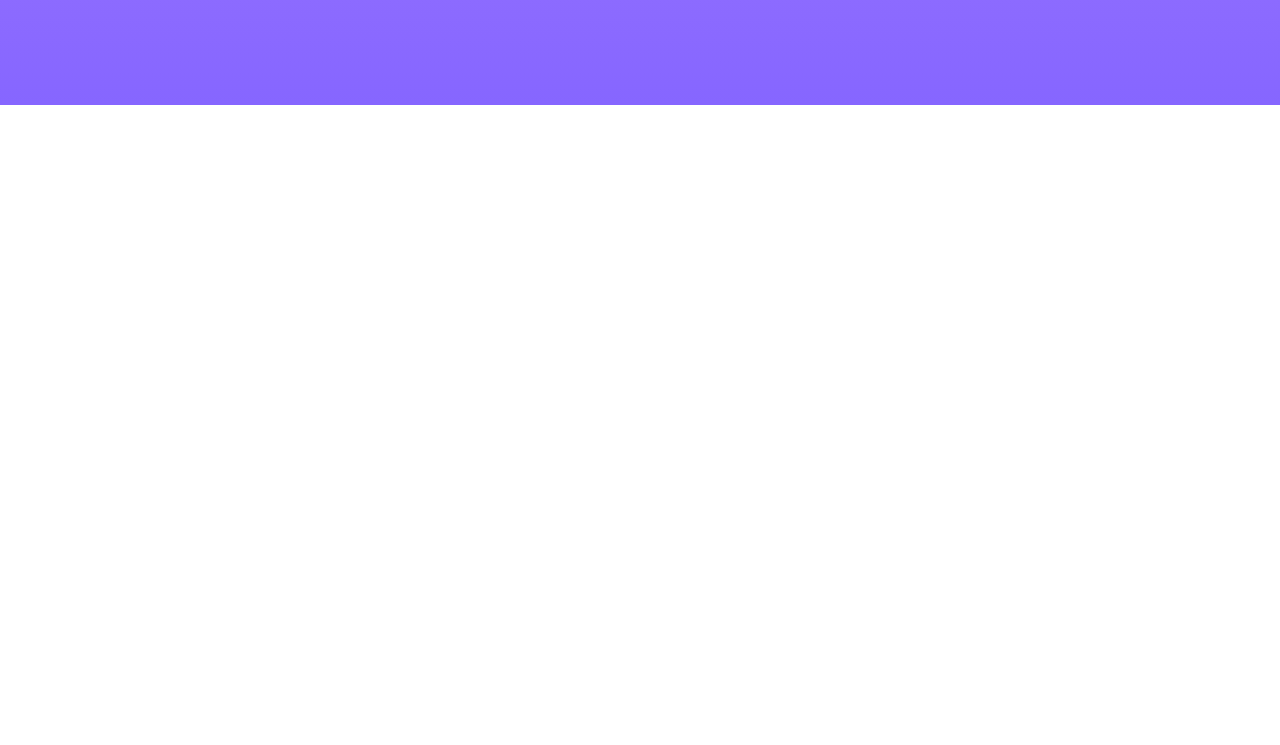
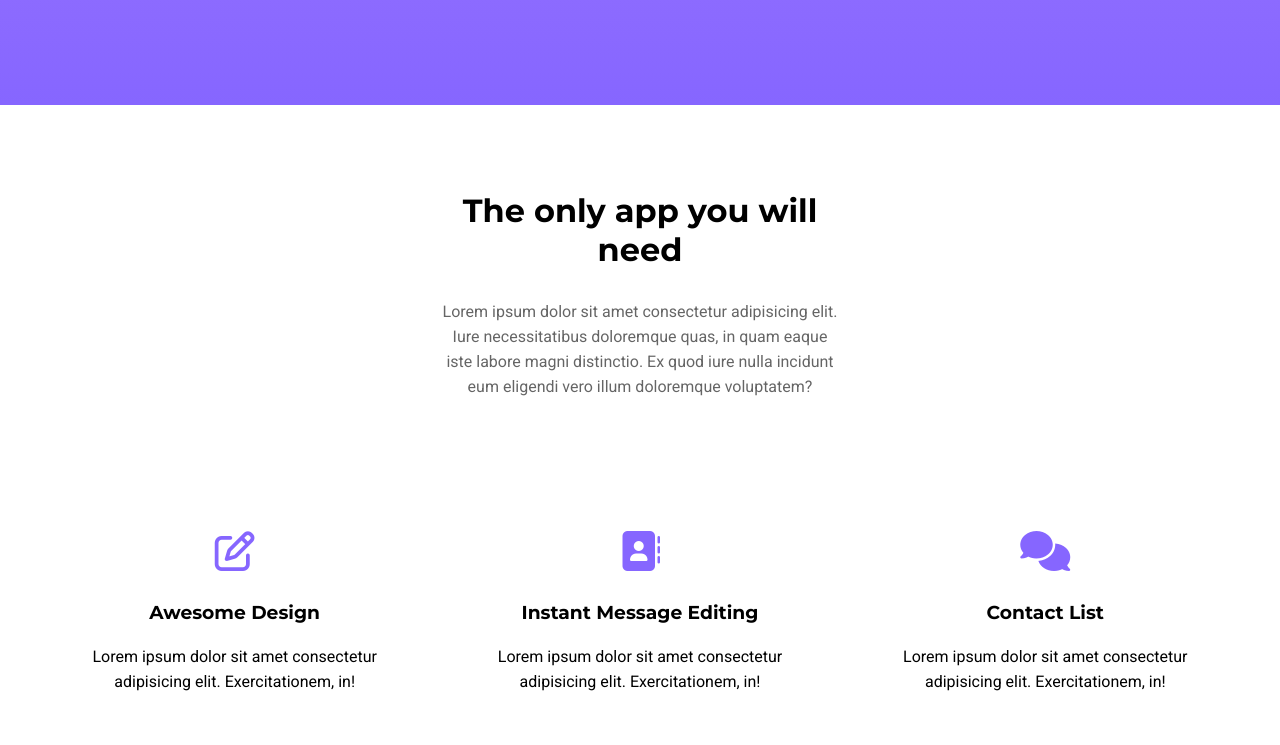
Before and after one commit to ibrahimrehman1/landing-page-3, a plain HTML site: page index.html in a window 1280 px wide. Shown: the part 595-1340 px from the top of the page. Before the commit the page ends 800 px from the top, so only its background shows below. Drawn offline with Linux system fonts and the light colour scheme.

Commit message:
Added About Section

```diff
--- /dev/null
+++ b/app.js
@@ -0,0 +1,13 @@
+window.addEventListener("scroll", (e)=>{
+    let nav = document.querySelector("nav");
+    if (window.scrollY){
+        nav.style.background = "linear-gradient(to bottom, #ae85fe 0%,#8666ff 0%,#ae85fe 0%,#8666ff 100%)"
+        nav.style.boxShadow = "0 3px 15px 0 rgba(0, 0, 0, .15)"
+    }
+    else{
+        nav.style.background = "transparent"
+        nav.style.boxShadow = "none"
+
+
+    }
+})
--- a/index.html
+++ b/index.html
@@ -13,7 +13,7 @@
         <div>
             <span>
                 <a href="#">Home</a>
-                <a href="#">About</a>
+                <a href="#article-1">About</a>
                 <a href="#">Features</a>
                 <a href="#">Testimonials</a>
                 <a href="#">Pricing</a>
@@ -35,5 +35,36 @@
             <img src="./Stribe-header-image.png" alt="Stribe Header Image">
         </section>
     </header>
+    <main class="main-content">
+        <article class="article-1" id="article-1">
+            <section class="article-1-section-1">
+                <div>
+                    <h2>The only app you will need</h2>
+                    <p>Lorem ipsum dolor sit amet consectetur adipisicing elit. Iure necessitatibus doloremque quas, in quam eaque iste labore magni distinctio. Ex quod iure nulla incidunt eum eligendi vero illum doloremque voluptatem?</p>
+                </div>
+            </section>
+            <section class="article-1-section-2">
+                <div>
+                    <i class="far fa-edit"></i>
+                    <h3>Awesome Design</h3>
+                    <p>Lorem ipsum dolor sit amet consectetur adipisicing elit. Exercitationem, in!</p>
+                </div>
+                <div>
+                    <i class="fas fa-address-book"></i>
+                    <h3>Instant Message Editing</h3>
+                    <p>Lorem ipsum dolor sit amet consectetur adipisicing elit. Exercitationem, in!</p>
+                </div>
+                <div>
+                    <i class="fas fa-comments"></i>
+                    <h3>Contact List</h3>
+                    <p>Lorem ipsum dolor sit amet consectetur adipisicing elit. Exercitationem, in!</p>
+                </div>
+            </section>
+        </article>
+        <article class="article-2">
+
+        </article>
+    </main>
 </body>
+<script src="./app.js"></script>
 </html>
--- a/styles.css
+++ b/styles.css
@@ -7,6 +7,10 @@
     margin: 0px;
     box-sizing: border-box;
     font-family: Roboto;
+}
+
+html{
+    scroll-behavior: smooth;
 }
 
 h1, h2, h3, h4, h5, h6{
@@ -25,7 +29,7 @@ body{
     left: 0px;
     right: 0px;
     padding: 1.2em;
-    background: linear-gradient(to bottom, #ae85fe 0%,#8666ff 0%,#ae85fe 0%,#8666ff 100%);
+    z-index: 1000;
 
 }
 
@@ -129,6 +133,152 @@ button:focus{
     height: 500px;
 }
 
+.article-1{
+    padding: 2em;
+    margin-top: 20px;
+}
+
+.article-1-section-1{
+    margin-top: 80px;
+    display: flex;
+    flex-direction: column;
+    align-items: center;
+    text-align: center;
+    margin-bottom: 80px;
+}
+
+.article-1-section-1 > div{
+    width: 400px;
+}
+
+.article-1-section-1 > div > h2{
+    font-size: 2rem;
+}
+
+.article-1-section-1 > div > p{
+    margin-top: 30px;
+    opacity: .6;
+    line-height: 25px;
+}
+
+
+.article-1-section-2{
+    display: flex;
+    justify-content: space-evenly;
+    margin-top: 20px;
+    text-align: center;
+    margin-bottom: 60px;
+}
+
+.article-1-section-2 > div{
+    display: flex;
+    flex-direction: column;
+    padding: 3em;
+    border-top: 4px solid white;
+
+}
+
+.article-1-section-2 > div > p{
+    margin-top: 20px;
+    line-height: 25px;
+}
+
+.article-1-section-2 > div > i{
+    font-size: 2.5rem;
+    margin-bottom: 30px;
+    color: #8666ff;
+}
+
+.article-1-section-2 > div:hover{
+    border-top: 4px solid #8666ff;
+    border-radius: 10px;
+    box-shadow: 1px 1px 30px 10px rgb(221, 221, 221);
+}
+
+
+
+
+
+
+
+
+
+
+
+
+
+
+
+
+
+
+
+
+
+
+
+
+
+
+
+
+
+
+
+
+
+
+
+
+
+
+
+
+
+
+
+
+
+
+
+
+
+
+
+
+
+
+
+
+
+
+
+
+
+
+
+
+
+
+
+
+
+
+
+
+
+
+
+
+
+
+
+
+
+
+
+
+
 @media screen and (max-width: 950px){
     .header-section > img{
         width: 500px;
@@ -148,6 +298,11 @@ button:focus{
         margin-bottom: 60px;
     }
 
+    .article-1-section-2 > div{
+        padding: 1em;
+        justify-content: space-around;
+    }
+
     body{
         background-size: 100vw 1000px;
     }
@@ -165,4 +320,23 @@ button:focus{
         width: 320px;
         height: 280px;
     }
+
+    .article-1{
+        margin-top: 120px;
+    }
+
+    .article-1-section-1{
+        margin-top: 80px;
+    }
 }
+
+@media screen and (max-width: 650px){
+    .article-1-section-2{
+        flex-direction: column;
+        padding: 2em;
+    }
+
+    .article-1-section-2 > div{
+        margin-top: 40px;
+    }
+}
```
